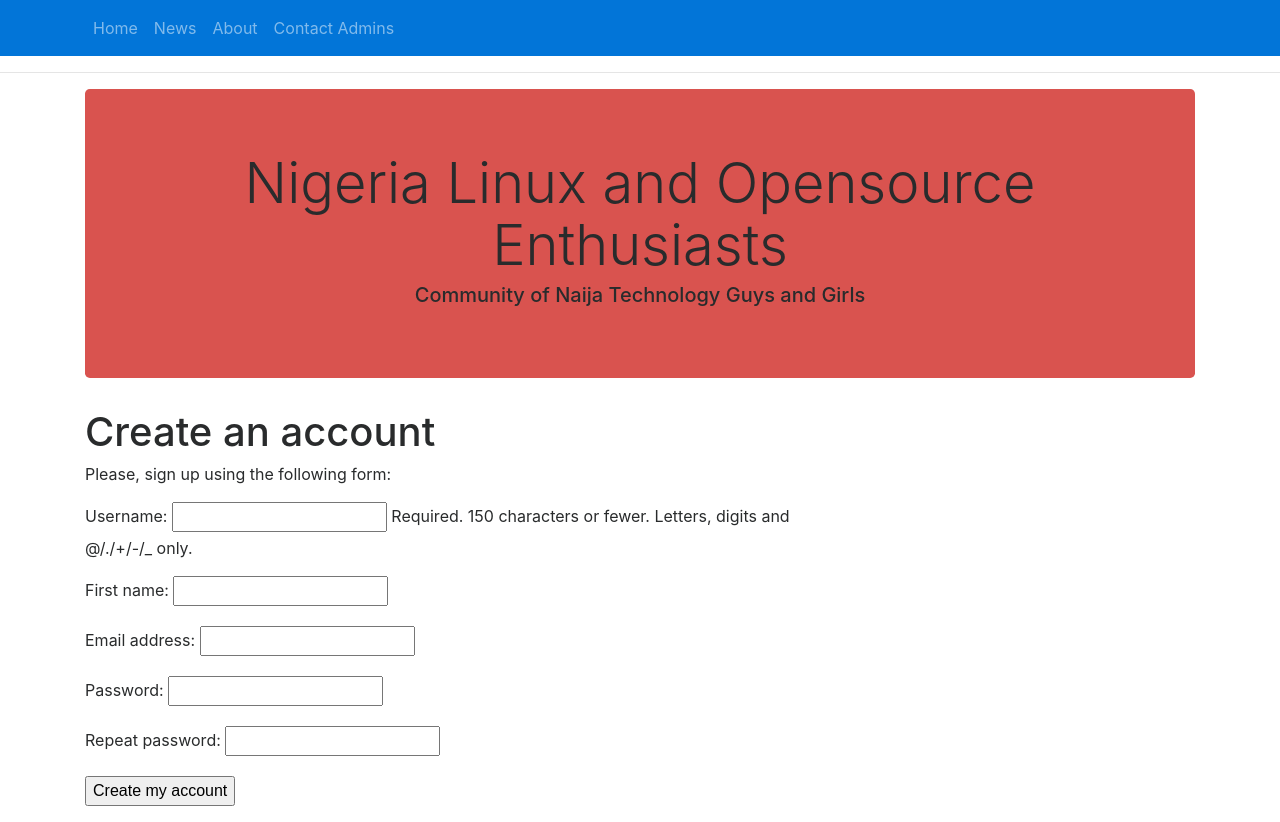
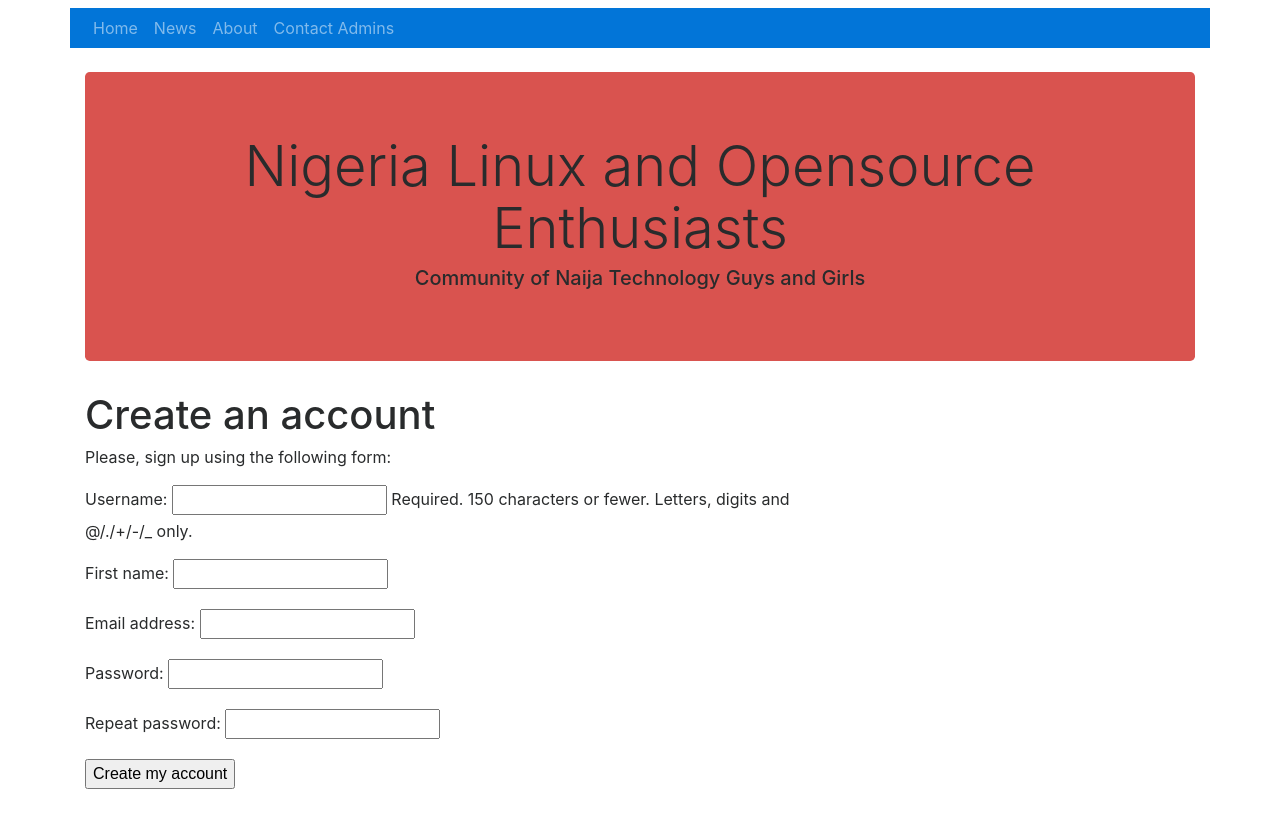
Before and after one commit to dolastack/naijalinux, a Django app: page /account/register/ in a window 1280 px wide. After the commit the page ends 789 px from the top, so only its background shows below. Run offline with Django 3.2, Linux system fonts and the light colour scheme; parts of the project's set-up code (start-up, migrations or seed data) failed here and were passed over; some libraries are stand-ins or nearby versions.

Commit message:
test change

```diff
--- a/templates/base.html
+++ b/templates/base.html
@@ -13,12 +13,12 @@
 
   <body >
     <!-- navbar starts-->
-    <nav class="navbar navbar-toggleable-md navbar-inverse bg-primary">
+    <nav class="navbar navbar-toggleable-md navbar-inverse">
       <button class="navbar-toggler navbar-toggler-right" type="button" data-toggle="collapse" data-target="#navbarNav" aria-controls="navbarNav" aria-expanded="false" aria-label="Toggle navigation">
         <span class="navbar-toggler-icon"></span>
       </button>
 
-      <div class="container">
+      <div class="container  bg-primary">
         <div class="collapse navbar-collapse" id="navbarNav">
           <ul class="navbar-nav">
             <li class="nav-item"><a class="nav-link" href="{% url 'index' %}">Home</a></li>
@@ -35,8 +35,6 @@
 
                 <li class="nav-item"><a class="nav-link" href="#">Sign up</a></li>
         </ul-->
-
-
         </div>
 
     </div>
@@ -44,8 +42,7 @@
     </nav>
     <!-- navbar ends-->
 
-    <hr />
-    <div class="container p-t-2"> <!--main container-->
+    <div class="container mt-3"> <!--main container-->
       <!-- show show -->
       <div class="jumbotron bg-danger">
         <h2 class="display-4" style="text-align: center">Nigeria Linux and Opensource Enthusiasts</h2>
@@ -53,8 +50,7 @@
 
       </div>
 
-
-      <div class="row">   <!-- main rows -->
+      <div class="row mt-3">   <!-- main rows -->
         <div class="col-md-8">
           {% block content %}
           {% endblock content %}
--- a/templates/index.html
+++ b/templates/index.html
@@ -13,7 +13,7 @@
 
   <body >
     <!-- navbar starts-->
-    <nav class="navbar  navbar-toggleable-md navbar-inverse bg-primary">
+    <nav class="navbar navbar-toggleable-md navbar-inverse">
       <button class="navbar-toggler navbar-toggler-right" type="button" data-toggle="collapse" data-target="#navbarNav" aria-controls="navbarNav" aria-expanded="false" aria-label="Toggle navigation">
         <span class="navbar-toggler-icon"></span>
       </button>
```
